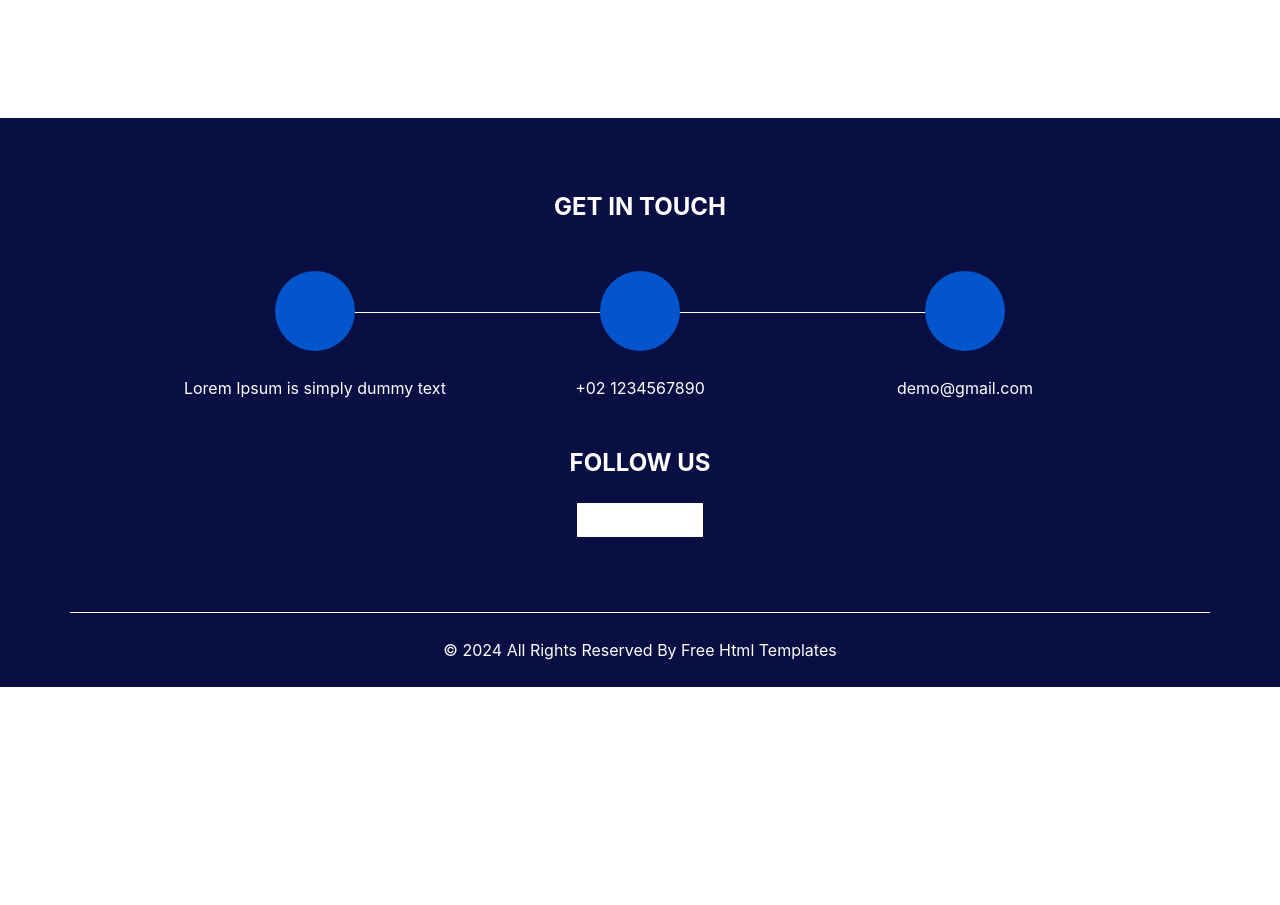
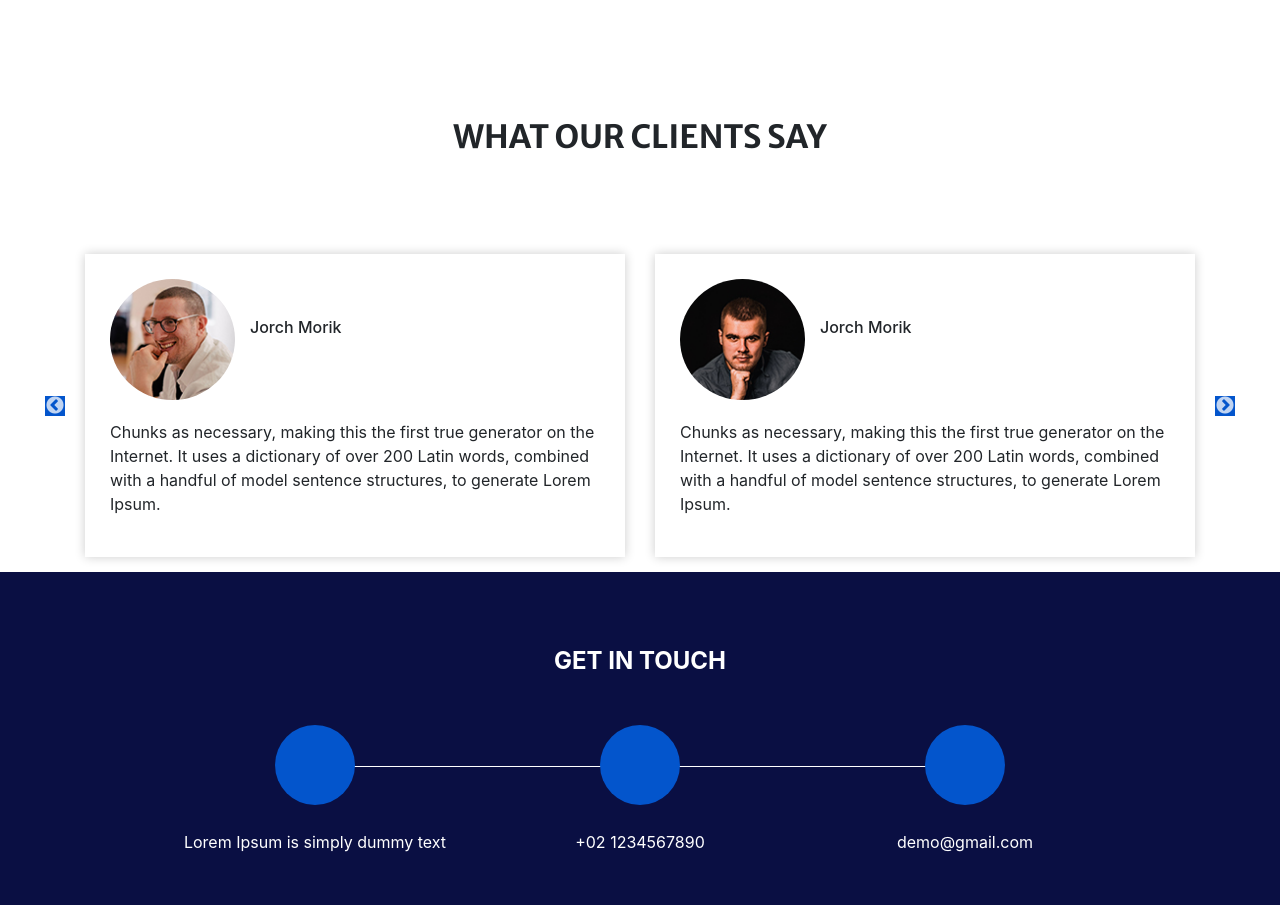
Before and after one commit to Benediktas-Rocys-Hybytes/Front-end-Basic-Development-Task, a React (Create React App) app: page / in a window 1280 px wide. Shown: the part 3090-3995 px from the top of the page. Before the commit the page ends 3777 px from the top, so only its background shows below. Built offline with nearby package versions, Linux system fonts and the light colour scheme; a web font is replaced by a local one.

Commit message:
clients component done but need to fix its appearance a bit. next step: complete contact component for home page and contact page.

```diff
--- a/package.json
+++ b/package.json
@@ -8,8 +8,12 @@
     "@testing-library/user-event": "^13.5.0",
     "react": "^18.3.1",
     "react-dom": "^18.3.1",
+    "react-owl-carousel": "^2.3.3",
     "react-router-dom": "^6.4.3",
     "react-scripts": "^5.0.1",
+    "react-slick": "^0.30.2",
+    "slick-carousel": "^1.8.1",
+    "swiper": "^11.1.15",
     "web-vitals": "^2.1.4"
   },
   "scripts": {
--- /dev/null
+++ b/src/ClientSection.js
@@ -0,0 +1,117 @@
+import React from "react";
+import Slider from "react-slick";
+import "slick-carousel/slick/slick.css";
+import "slick-carousel/slick/slick-theme.css";
+import "./styles/style.css";
+
+const clientData = [
+  {
+    image: "images/client-1.jpg",
+    name: "Jorch Morik",
+    stars: 5,
+    text: "Chunks as necessary, making this the first true generator on the Internet. It uses a dictionary of over 200 Latin words, combined with a handful of model sentence structures, to generate Lorem Ipsum.",
+  },
+  {
+    image: "images/client-2.jpg",
+    name: "Jorch Morik",
+    stars: 5,
+    text: "Chunks as necessary, making this the first true generator on the Internet. It uses a dictionary of over 200 Latin words, combined with a handful of model sentence structures, to generate Lorem Ipsum.",
+  },
+
+];
+
+const NextArrow = (props) => {
+  const { className, style, onClick } = props;
+  return (
+    <button
+      className={className}
+      style={{ ...style, display: "block", background: "#0355cc" }}
+      onClick={onClick}
+    >
+      &#x276F;
+    </button>
+  );
+};
+
+const PrevArrow = (props) => {
+  const { className, style, onClick } = props;
+  return (
+    <button
+      className={className}
+      style={{ ...style, display: "block", background: "#0355cc" }}
+      onClick={onClick}
+    >
+      &#x276E;
+    </button>
+  );
+};
+
+const renderStars = (count) => {
+  return Array.from({ length: 5 }).map((_, index) => (
+    <i
+      key={index}
+      className={`fa fa-star${index < count ? "" : "-o"}`}
+      aria-hidden="true"
+      style={{ color: "#fbaf5d", marginRight: "5px" }}
+    ></i>
+  ));
+};
+
+const ClientSection = () => {
+  const settings = {
+    dots: false,
+    infinite: true,
+    speed: 500,
+    slidesToShow: 2,
+    slidesToScroll: 1,
+    nextArrow: <NextArrow />,
+    prevArrow: <PrevArrow />,
+    responsive: [
+      {
+        breakpoint: 1024,
+        settings: { slidesToShow: 2, slidesToScroll: 1 },
+      },
+      {
+        breakpoint: 768,
+        settings: { slidesToShow: 1, slidesToScroll: 1 },
+      },
+    ],
+  };
+
+  return (
+    <section className="client_section">
+      <div className="container">
+        <div className="heading_container heading_center">
+          <h2>What Our Clients Say</h2>
+        </div>
+        <div className="carousel-wrap layout_padding2-top">
+          <Slider {...settings}>
+            {clientData.map((client, index) => (
+              <div className="item" key={index}>
+                <div className="box">
+                  <div className="client_id">
+                    <div className="img-box">
+                      <img src={client.image} alt={client.name} />
+                    </div>
+                    <div className="client_detail">
+                      <div className="client_info">
+                        <h6>{client.name}</h6>
+                        {renderStars(client.stars)}
+                      </div>
+                      <i className="fa fa-quote-left" aria-hidden="true"></i>
+                    </div>
+                  </div>
+                  <div className="client_text">
+                    <p>{client.text}</p>
+                  </div>
+                </div>
+              </div>
+            ))}
+          </Slider>
+        </div>
+      </div>
+    </section>
+  );
+};
+
+export default ClientSection;
--- a/src/Home.js
+++ b/src/Home.js
@@ -6,6 +6,7 @@ import ProfessionalSection from "./ProfessionalSection";
 import ServiceSection from "./ServiceSection";
 import Header from "./Header";
 import Footer from "./Footer";
+import ClientSection from "./ClientSection";
 
 const Home = () => {
   return (
@@ -16,6 +17,7 @@ const Home = () => {
       <AboutSection />
       <ProfessionalSection />
       <ServiceSection />
+      <ClientSection/>
       <Footer/>
     </div>
   );
```
Also changed, not shown: 1 other file (tests, documents, lock files or other folders).
